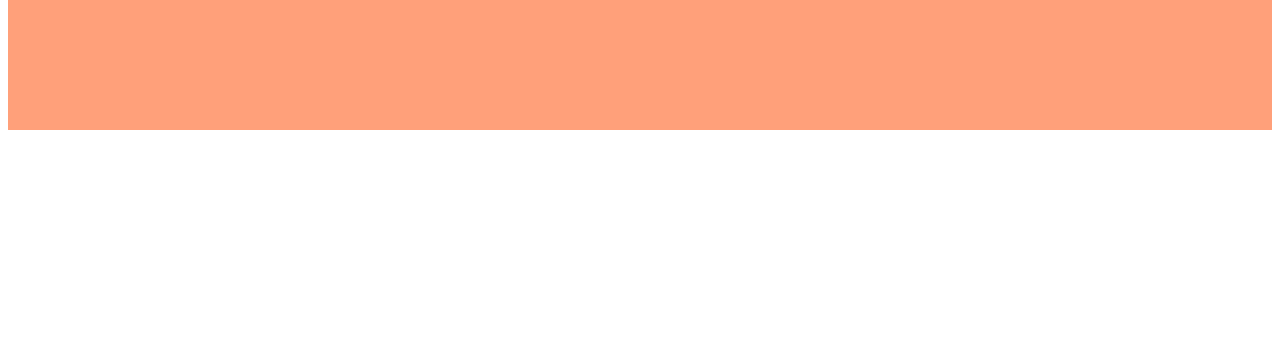
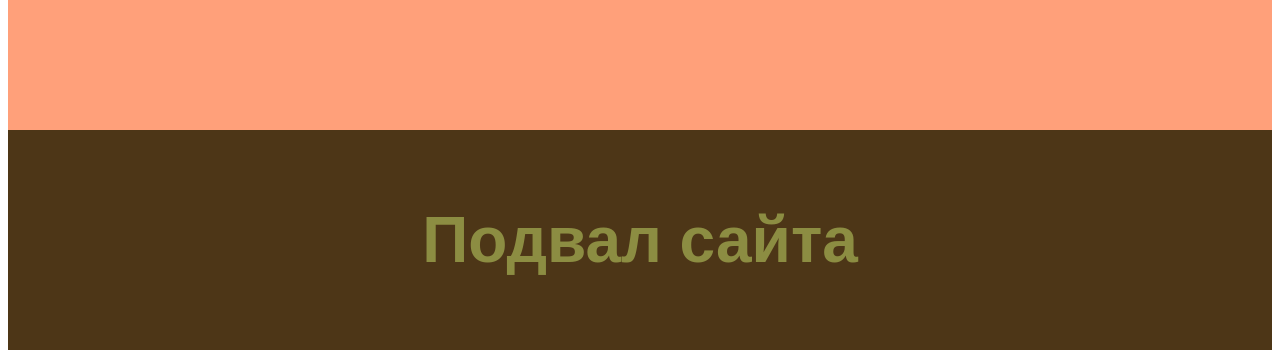
Before and after one commit to Distrubilea8r/intensive-day-1, a plain HTML site: page index.html in a window 1280 px wide. Shown: the part 531-889 px from the top of the page. Before the commit the page ends 800 px from the top, so only its background shows below. Drawn offline with Linux system fonts and the light colour scheme.

Commit message:
Footer readey

```diff
--- a/index.html
+++ b/index.html
@@ -19,5 +19,9 @@
         <h1>Основной контент</h1>
     </main>
 
+    <footer class="footer">
+        <h1>Подвал сайта</h1>
+    </footer>
+
 </body>
 </html>
--- a/style.css
+++ b/style.css
@@ -14,3 +14,12 @@
     text-align: center;
     font-family: Sans-Serif;
 }
+
+.footer {
+    background: rgb(77, 54, 23);
+    padding: 30px 100px;
+    font-size: 32px;
+    color: rgb(140, 141, 66);
+    font-family: Sans-serif;
+    text-align: center;
+}
```
